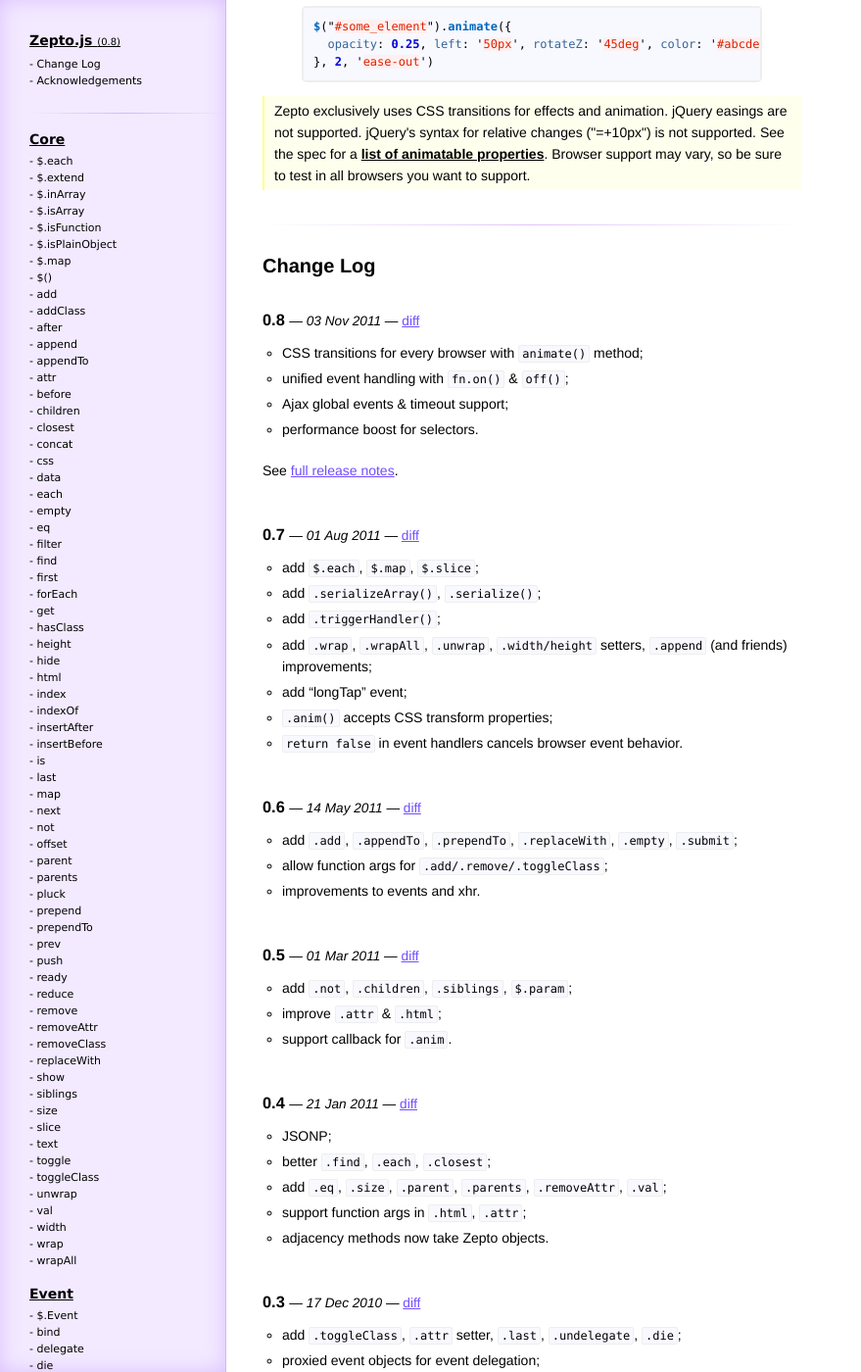
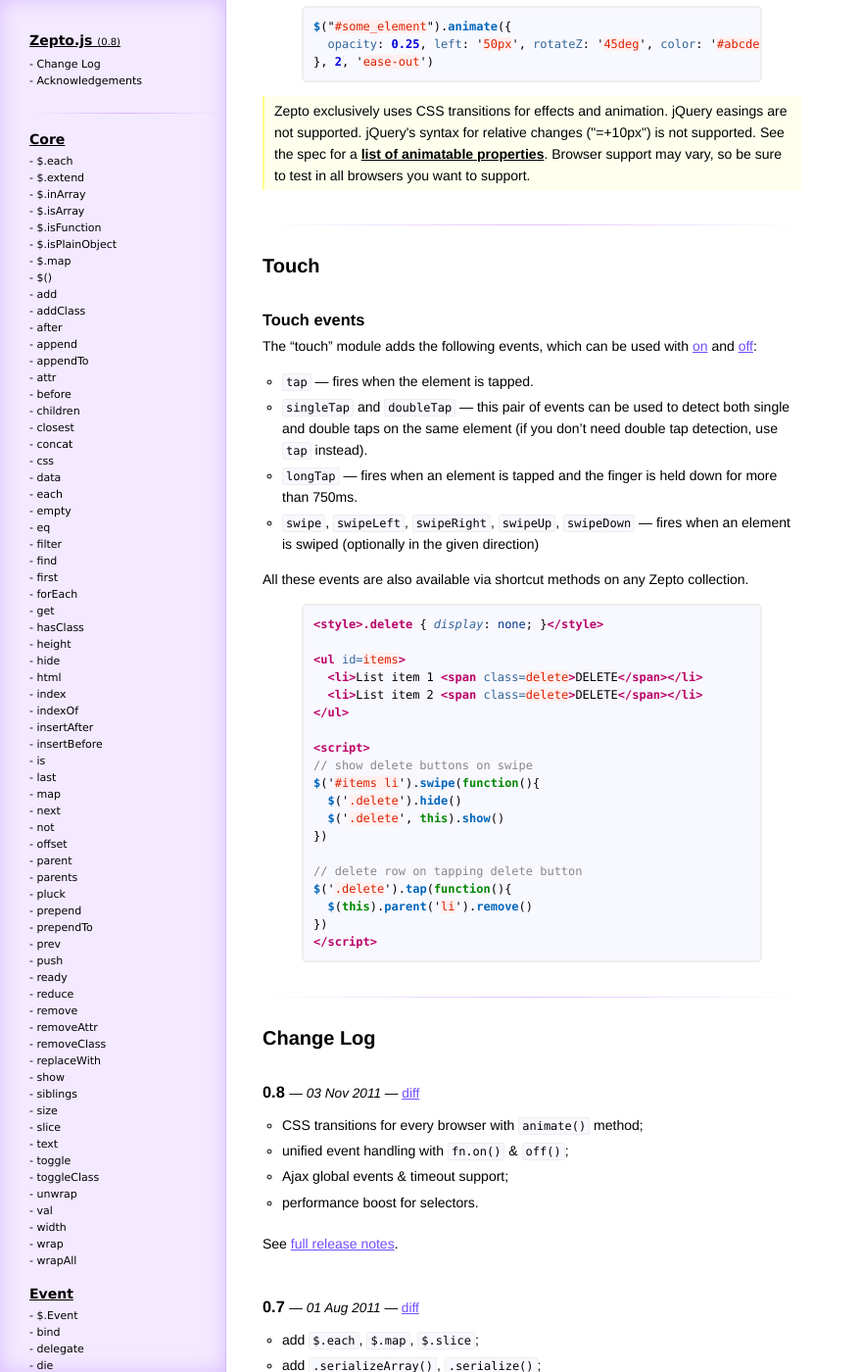
Before and after one commit to madrobby/zepto, a Jekyll site: the page built from index.html, in a window 1280 px wide and 1400 px high, scrolled down 25429 px. Shown: the whole window at 98% size, without its empty margins (0-879 px from the left). Built offline with Jekyll 4.4.1, drawn with Linux system fonts in a browser that asks for light colours; Markdown is read by kramdown in place of the engine named in the settings.

Commit message:
add documentation for touch.js touch events

```diff
--- a/index.html
+++ b/index.html
@@ -39,6 +39,9 @@ github_url: https://github.com/madrobby/zepto
   {% assign posts = site.categories.fx %}
   {% include methods_sidebar.html %}
 
+  <a class=toc_title href="#touch">Touch</a>
+  {% assign posts = site.categories.touch %}
+  {% include methods_sidebar.html %}
 </aside>
 
 <div class="container">
@@ -245,6 +248,11 @@ document.write('<script src=' +
     {% include methods_full.html %}
 
     <hr>
+    <h2 id="touch">Touch</h2>
+    {% assign posts = site.categories.touch %}
+    {% include methods_full.html %}
+
+    <hr>
     <h2 id="changelog">Change Log</h2>
 
     {% for change in site.categories.changelog %}
```
Also changed, not shown: touch/_posts/1900-01-01-touch_events.md (added, +34 -0 lines).
